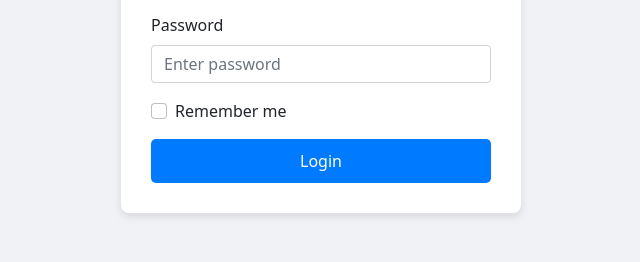
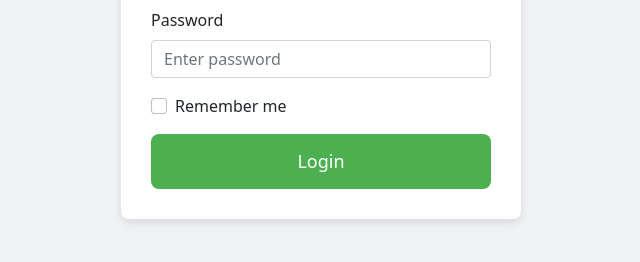
Before and after one commit to alsaeedannouf/User-Management-System, a plain HTML site: page Login.html in a window 1280 px wide. Shown: the part 374-636 px from the top of the page, without its empty margins (319-959 px from the left). Drawn offline with nearby package versions, Linux system fonts and the light colour scheme.

Commit message:
UMS-2 Improve button styling on login page

```diff
--- a/Login.html
+++ b/Login.html
@@ -30,18 +30,27 @@
             margin-bottom: 20px;
         }
 
-        .login-btn {
-            background-color: #007bff;
-            color: white;
-            border: none;
-            width: 100%;
-            padding: 10px;
-            border-radius: 5px;
-        }
 
-        .login-btn:hover {
-            background-color: #0056b3;
-        }
+.btn {
+    background-color: #4CAF50;
+    color: white;
+    width: 100%;
+    padding: 14px;
+    border: none;
+    border-radius: 8px;
+    font-size: 18px;
+    cursor: pointer;
+    transition: background-color 0.3s ease;
+}
+
+.btn:hover {
+    background-color: #45a049;
+}
+
+.btn:focus {
+    outline: none;
+}
+
     </style>
 </head>
 
```
